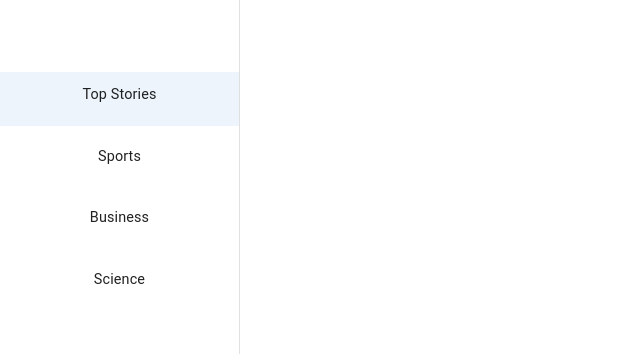
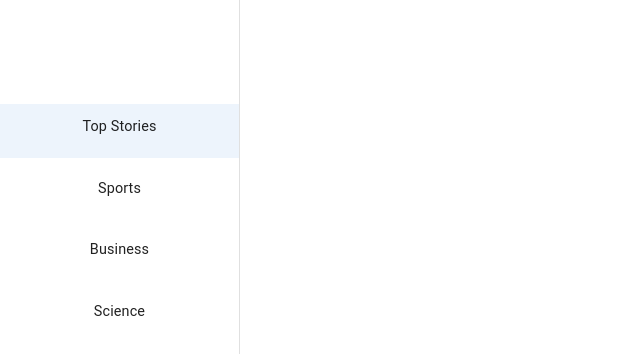
Before and after one commit to Harshita-mindfire/category-sidebar-mfe, a React app: page / in a window 1280 px wide. Shown: the top 354 px of the page, without its empty margins (0-640 px from the left). Built offline with nearby package versions, Linux system fonts and the light colour scheme.

Commit message:
chore: adjust css based on base component

```diff
--- a/src/components/Sidebar/Sidebar.jsx
+++ b/src/components/Sidebar/Sidebar.jsx
@@ -38,7 +38,7 @@ export default function Sidebar({ categories }) {
 
   return (
     <Drawer variant="permanent" sx={Styles.drawer}>
-      <Toolbar />
+      <Toolbar sx={{ paddingTop: "2rem" }} />
       <Box sx={{ overflow: "auto" }}>
         <List>
           {categories.map((text) => (
```
